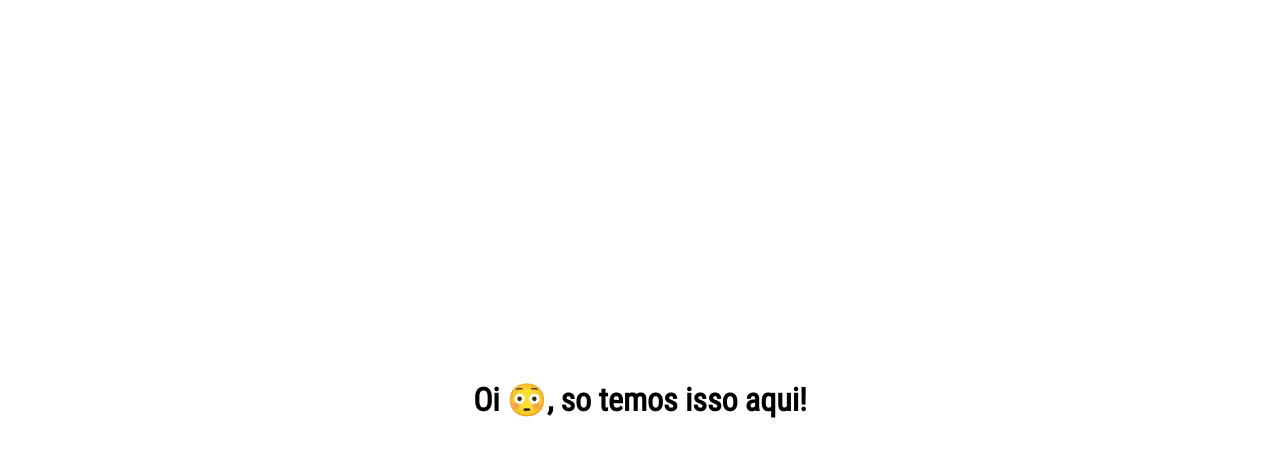
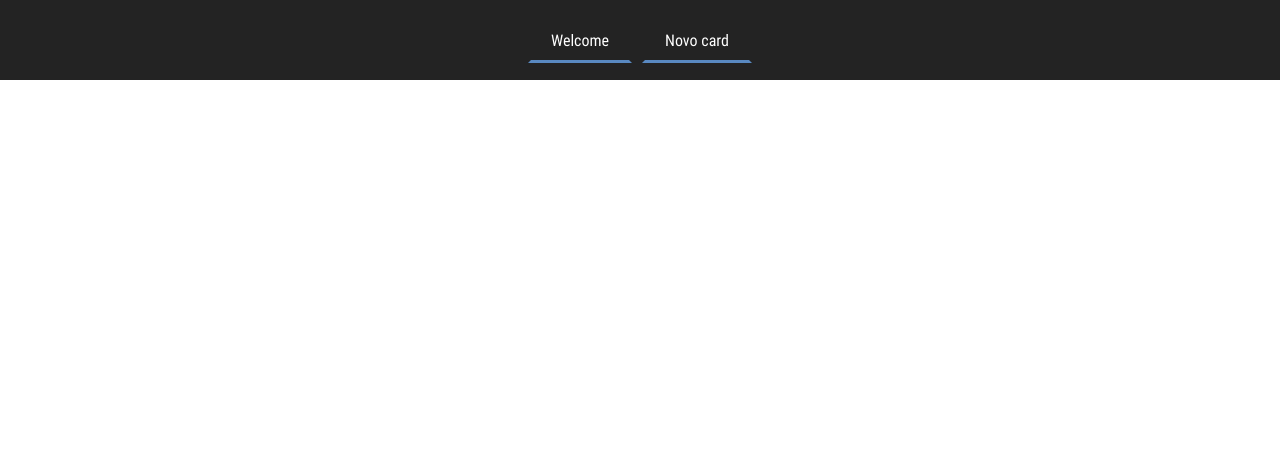
Before and after one commit to Inguim/first-react-with-typescript, a React (Create React App) app: page /dashboard in a window 1280 px wide. Shown: the top 456 px of the page. Built offline with nearby package versions, Linux system fonts and the light colour scheme; sample sign-in values are in the browser's storage.

Commit message:
Page: Dashboard Main | (new)

```diff
--- /dev/null
+++ b/src/pages/Dashboard/Main/index.tsx
@@ -0,0 +1,37 @@
+import { NavLink, Outlet } from "react-router-dom";
+import colors from "../../../styles/colors";
+import { Container, Items, Navbar, TextMessage } from "./styles";
+
+const activeLink = {
+  backgroundColor: colors.blue_2,
+  border: "transparent",
+};
+
+export default function Dashboard(): JSX.Element {
+  return (
+    <Container>
+      <Navbar>
+        <Items>
+          <li>
+            <NavLink
+              to="cards"
+              style={({isActive}) => isActive ? activeLink : {}}
+            >
+              Welcome
+            </NavLink>
+          </li>
+          <li>
+            <NavLink
+              to="card/new"
+              style={({isActive}) => isActive ? activeLink : {}}
+            >
+              Novo card
+            </NavLink>
+          </li>
+        </Items>
+      </Navbar>
+      {/* <TextMessage>Oi 😳, so temos isso aqui!</TextMessage> */}
+      <Outlet />
+    </Container>
+  );
+}
--- /dev/null
+++ b/src/pages/Dashboard/Main/styles.ts
@@ -0,0 +1,42 @@
+import styled from "styled-components";
+import { Container as Box } from "../../../styles/Container";
+
+export const TextMessage = styled.h1`
+  height: min-content;
+  align-self: center;
+  margin-left: auto;
+  margin-right: auto;
+`;
+
+export const Container = styled(Box)`
+  flex-direction: column;
+`;
+
+export const Navbar = styled.header`
+  width: 100%;
+  height: 80px;
+  background-color: ${({ theme }) => theme.color.black_1};
+  color: ${({ theme }) => theme.color.white};
+  display: flex;
+  align-items: center;
+  justify-content: center;
+`;
+
+export const Items = styled.ul`
+  display: block;
+  li,
+  a {
+    display: inline-block;
+  }
+
+  li {
+    margin: 0 5px;
+    a {
+      text-decoration: none;
+      color: inherit;
+      border: 3px solid transparent;
+      padding: 10px 20px;
+      border-bottom-color: ${({ theme }) => theme.color.blue_2};
+    }
+  }
+`;
--- /dev/null
+++ b/src/pages/Dashboard/NewCard/index.tsx
@@ -0,0 +1,6 @@
+const NewCard = (): JSX.Element => {
+  return <h1>asd</h1>;
+};
+
+
+export default NewCard;
--- a/src/pages/Dashboard/index.tsx
+++ b/src/pages/Dashboard/index.tsx
@@ -1,18 +1,2 @@
-import React from "react";
-import styled from "styled-components";
-import { Container } from "../../styles/Container";
-
-const TextMessage = styled.h1`
-  height: min-content;
-  align-self: center;
-  margin-left: auto;
-  margin-right: auto;
-`;
-
-export default function Dashboard() {
-  return (
-    <Container>
-      <TextMessage>Oi 😳, so temos isso aqui!</TextMessage>
-    </Container>
-  );
-}
+export { default as Dashboard } from './Main';
+export { default as NewCard } from './NewCard';
--- a/src/routes/index.tsx
+++ b/src/routes/index.tsx
@@ -3,10 +3,10 @@ import Welcome from "../pages/Welcome";
 import NoMatch from "../pages/NoMatch";
 import Login from "../pages/Login";
 import Register from "../pages/Register";
-import Dashboard from "../pages/Dashboard";
 
 import PrivateRoutes from "./PrivateRoutes";
 import NotAssignRoutes from "./NotAssignRoutes";
+import { Dashboard, NewCard } from "../pages/Dashboard";
 
 const RoutesElements = (): JSX.Element => {
   return (
@@ -18,7 +18,10 @@ const RoutesElements = (): JSX.Element => {
         </Route>
         <Route path="/" element={<PrivateRoutes />}>
           <Route index element={<Welcome />} />
-          <Route path="dashboard" element={<Dashboard />} />
+          <Route path="dashboard" element={<Dashboard />}>
+            <Route path="cards" element={<NewCard />} />
+            <Route path="card/new" element={<NewCard />} />
+          </Route>
         </Route>
         <Route path="*" element={<NoMatch />} />
       </Routes>
--- a/src/styles/Button/index.ts
+++ b/src/styles/Button/index.ts
@@ -1,7 +1,7 @@
 import styled from "styled-components";
 
 type Props = {
-  backgroundColor: string;
+  backgroundColor?: string;
 };
 
 export const Button = styled.button<Props>`
--- a/src/styles/ButtonLink/index.ts
+++ b/src/styles/ButtonLink/index.ts
@@ -1,12 +1,9 @@
 import styled from "styled-components";
+import { Button } from "../Button";
 
-type Props = {
-  backgroundColor?: string;
-};
-
-export const ButtonLink = styled.a<Props>`
+export const ButtonLink = styled(Button)`
   text-decoration: none;
-  color: ${({ theme }) => theme.color.white};
+  color: ${({ theme }) => theme.color.black_1};
   padding: 10px;
   background: ${({ backgroundColor }) => backgroundColor};
   margin-bottom: 5px;
```
